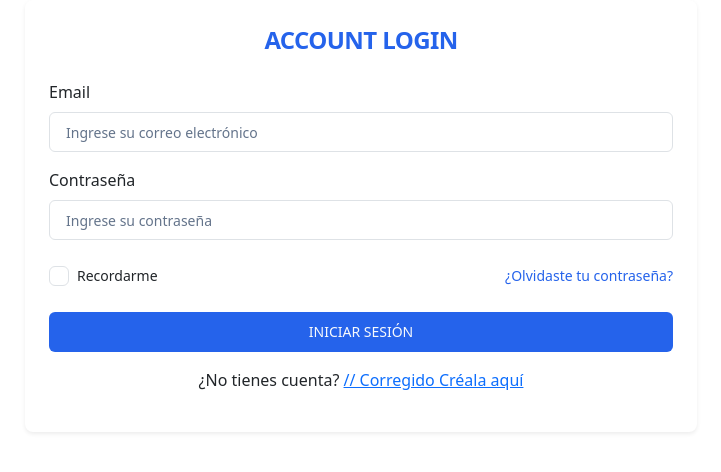
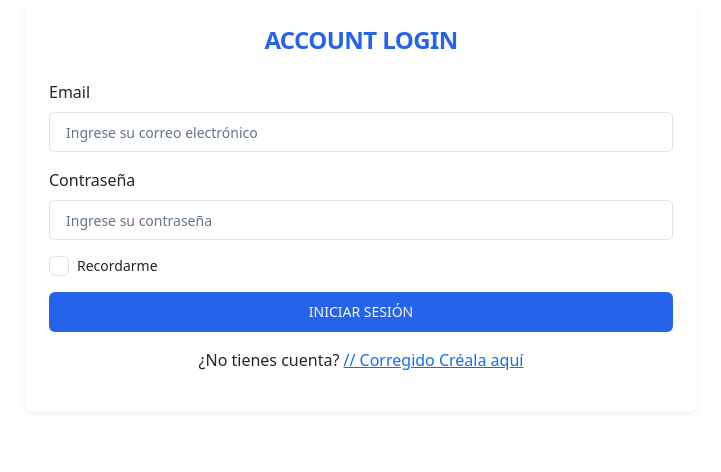
Before and after one commit to AlexZepeda21/frontend-react-web, a React (Create React App) app: page / in a window 1280 px wide. Shown: the top 472 px of the page, without its empty margins (279-1000 px from the left). Built offline with nearby package versions, Linux system fonts and the light colour scheme.

Commit message:
eliminación de boton inecesario

```diff
--- a/src/login-form.jsx
+++ b/src/login-form.jsx
@@ -100,13 +100,6 @@ export default function Login() {
               Recordarme
             </label>
           </div>
-          <Button
-            variant="link"
-            className="text-blue-600 hover:text-blue-700 px-0"
-            disabled={isLoading}
-          >
-            ¿Olvidaste tu contraseña?
-          </Button>
         </div>
 
         {/* Botón de inicio de sesión */}
```
